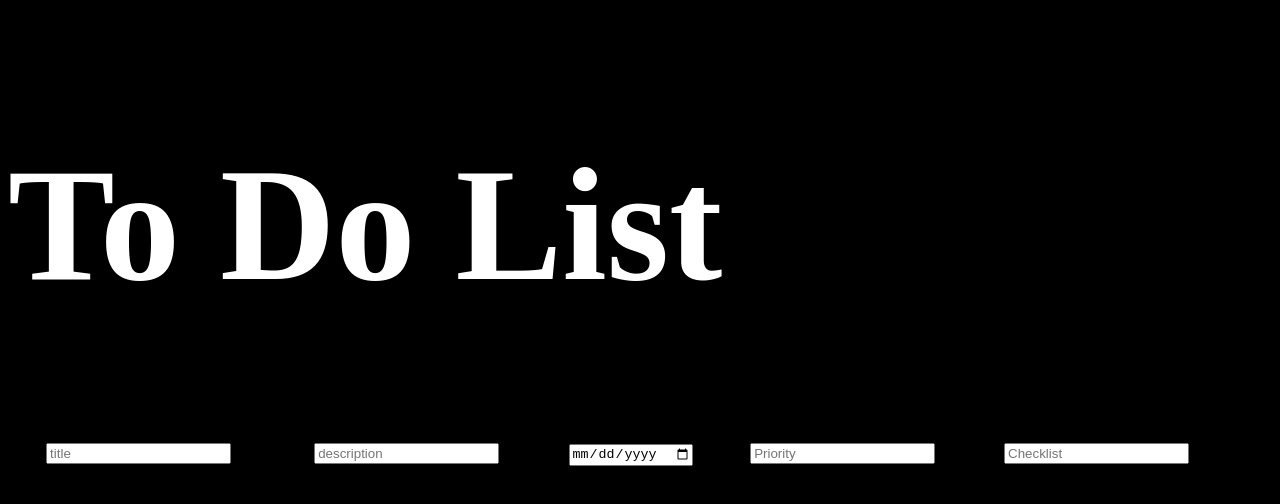
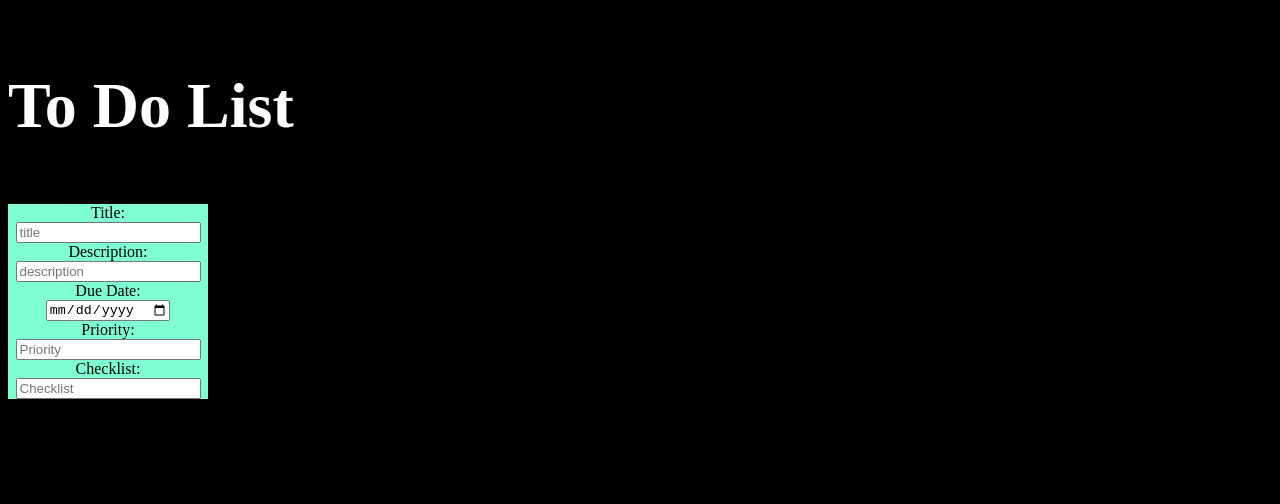
Before and after one commit to aldoportillo/ToDoList, a website built with webpack: page dist/index.html in a window 1280 px wide. Built offline with nearby package versions, Linux system fonts and the light colour scheme.

Commit message:
Style form for easy debugging

```diff
--- a/src/style.css
+++ b/src/style.css
@@ -7,7 +7,7 @@ header{
     display: flex;
     align-items: center;
     gap: 2rem;
-    font-size: 5rem;
+    font-size: 2rem;
     color: white;
 }
 
@@ -67,3 +67,12 @@ header > img {
     justify-content: center;
     align-items: center;
 }
+
+form {
+    background-color: aquamarine;
+    display: flex;
+    flex-direction: column ;
+    justify-content: center;
+    align-items: center;
+    width: 200px;
+}
```
